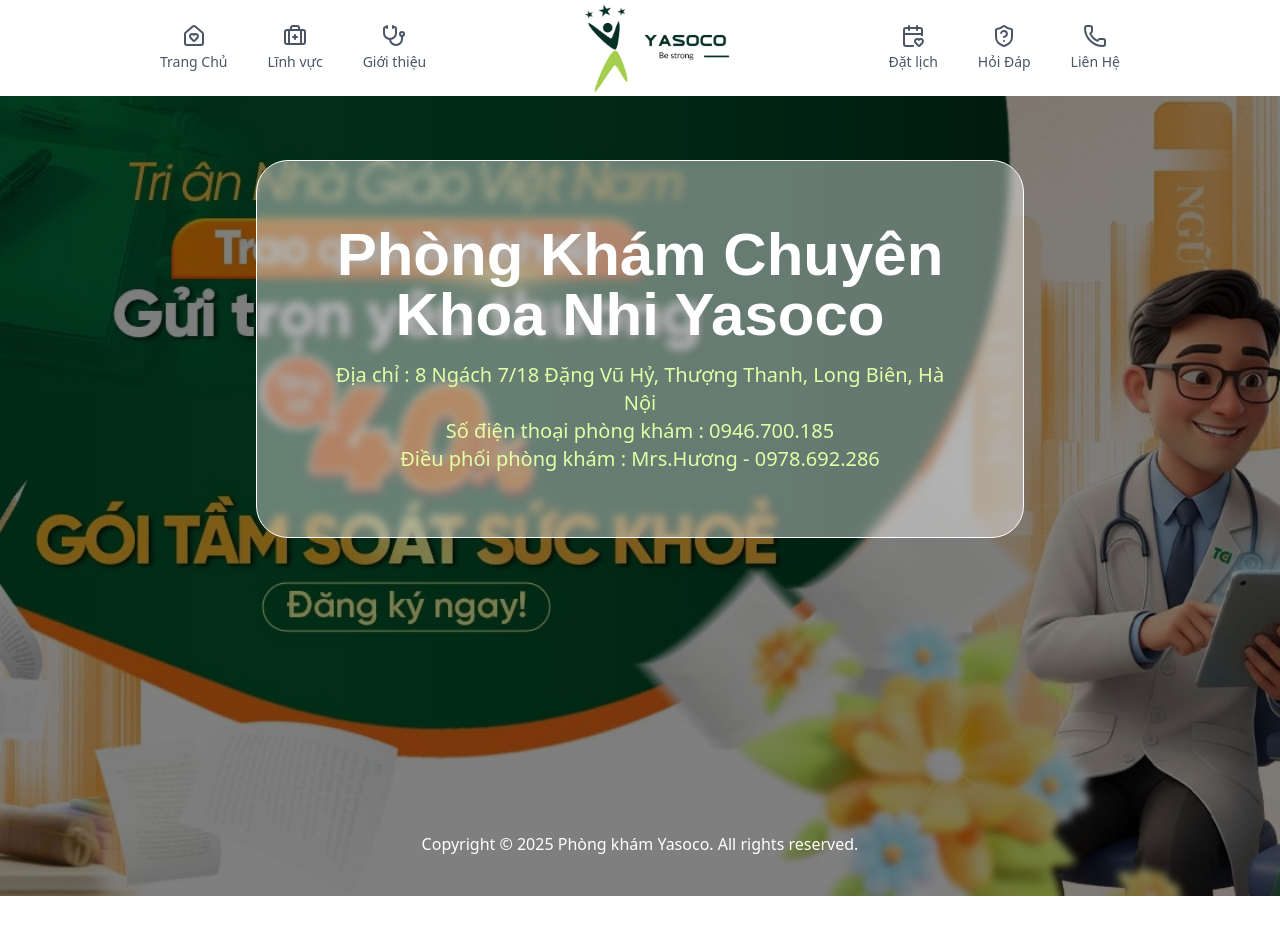
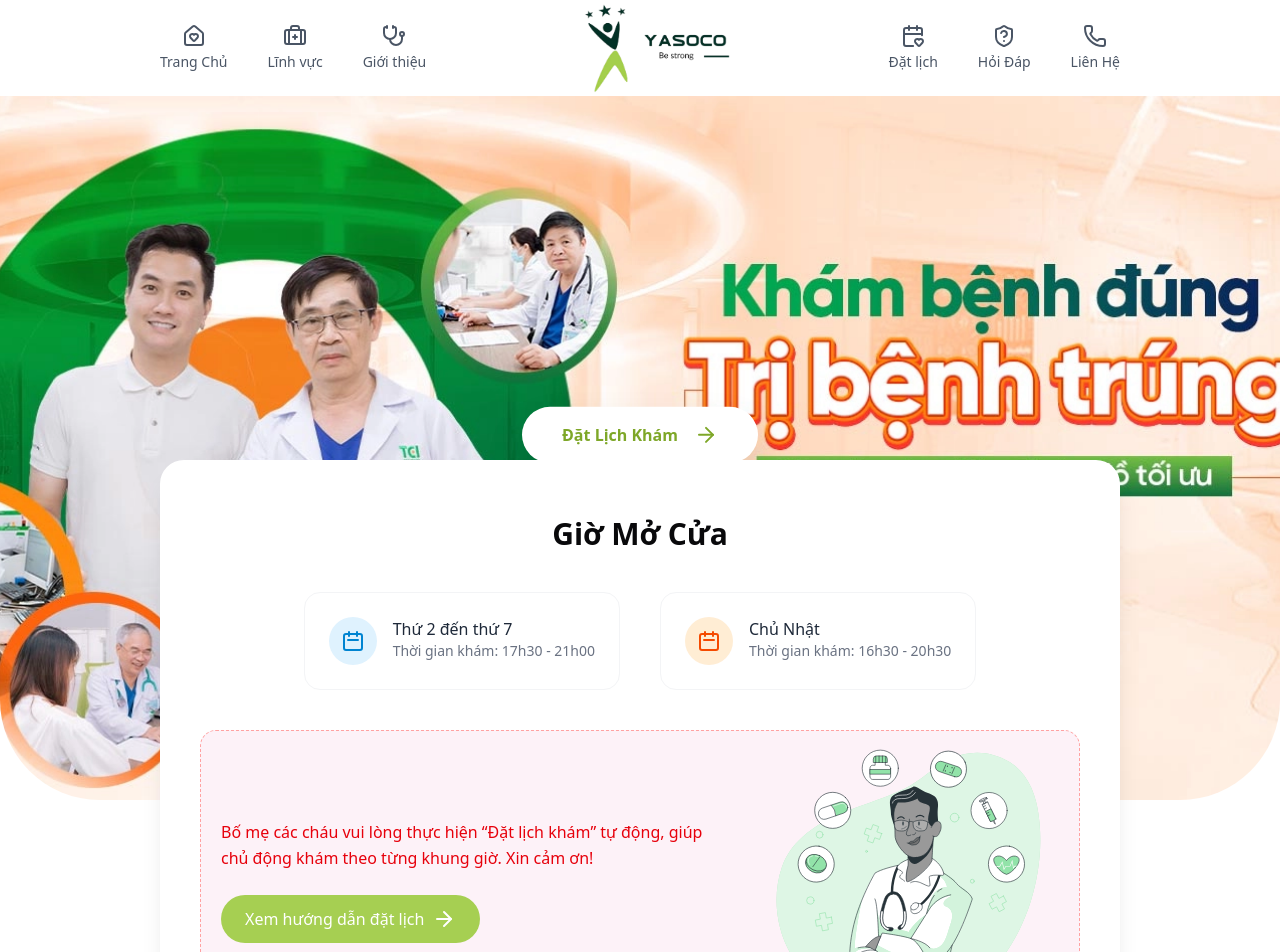
Before and after one commit to Sep29th/yasoco, a Next.js app: page / in a window 1280 px wide. Shown: the top 952 px of the page. Before the commit the page ends 896 px from the top, so only its background shows below. Built offline with nearby package versions, Linux system fonts and the light colour scheme; a web font is replaced by a local one.

Commit message:
Refactor code structure for improved readability and maintainability

```diff
--- a/app/(main)/page.tsx
+++ b/app/(main)/page.tsx
@@ -1,4 +1,126 @@
+import { ArrowRight } from "lucide-react";
+import Image from "next/image";
 
 export default function Home() {
-  return <></>;
+  return (
+    <section className="w-full mb-20">
+      {/* HERO SECTION */}
+      <div className="relative w-full h-[420px] sm:h-[500px] lg:h-[calc(100vh-96px)] overflow-hidden lg:rounded-b-[100px]">
+        <Image
+          src="/section1.webp"
+          alt="Bác sĩ và bệnh nhi"
+          fill
+          priority
+          className="object-cover object-center"
+        />
+
+        {/* Nút Đặt lịch khám - ĐỔI HIỆU ỨNG VÀ DỪNG KHI HOVER */}
+        <div className="absolute inset-0 flex items-end pb-20 sm:pb-24 lg:items-center lg:pb-0 justify-center px-4">
+          <button className="cursor-pointer px-8 sm:px-10 py-4 bg-white text-[#7ea728] font-semibold rounded-full shadow-2xl hover:shadow-lg hover:scale-105 transition flex items-center space-x-4 text-base animate-bounce hover:animate-none">
+            <span>Đặt Lịch Khám</span>
+            <ArrowRight className="w-5 h-5 sm:w-6 sm:h-6" />
+          </button>
+        </div>
+      </div>
+
+      {/* CARD GIỜ MỞ CỬA */}
+      <div className="relative max-w-5xl mx-auto px-4 sm:px-6 lg:px-8 -mt-14 sm:-mt-20 lg:-mt-85 z-10">
+        <div className="bg-white rounded-3xl shadow-xl px-6 sm:px-10 py-10 sm:py-14">
+          <h2 className="text-xl sm:text-2xl lg:text-3xl font-semibold text-center mb-8 sm:mb-10">
+            Giờ Mở Cửa
+          </h2>
+
+          {/* Danh sách giờ khám */}
+          <div className="flex flex-col sm:flex-row items-center justify-center gap-6 sm:gap-10 mb-10">
+            {/* Thứ 2 - Thứ 7 */}
+            <div className="group flex items-center sm:items-start space-x-4 p-4 sm:p-6 rounded-2xl border border-gray-100 hover:bg-sky-50 hover:shadow-md transition w-full sm:w-auto">
+              <div className="bg-sky-100 text-sky-600 p-3 rounded-full group-hover:bg-sky-200 transition">
+                <svg
+                  xmlns="http://www.w3.org/2000/svg"
+                  className="w-6 h-6"
+                  fill="none"
+                  viewBox="0 0 24 24"
+                  stroke="currentColor"
+                >
+                  <path
+                    strokeLinecap="round"
+                    strokeLinejoin="round"
+                    strokeWidth={2}
+                    d="M8 7V3m8 4V3m-9 8h10M5 21h14a2 2 0 002-2V7a2
+                    2 0 00-2-2H5a2 2 0 00-2 2v12a2 2
+                    0 002 2z"
+                  />
+                </svg>
+              </div>
+              <div className="text-left">
+                <p className="font-medium text-gray-800 group-hover:text-sky-700 transition">
+                  Thứ 2 đến thứ 7
+                </p>
+                <p className="text-gray-500 text-sm">
+                  Thời gian khám: 17h30 - 21h00
+                </p>
+              </div>
+            </div>
+
+            {/* Chủ Nhật */}
+            <div className="group flex items-center sm:items-start space-x-4 p-4 sm:p-6 rounded-2xl border border-gray-100 hover:bg-orange-50 hover:shadow-md transition w-full sm:w-auto">
+              <div className="bg-orange-100 text-orange-600 p-3 rounded-full group-hover:bg-orange-200 transition">
+                <svg
+                  xmlns="http://www.w3.org/2000/svg"
+                  className="w-6 h-6"
+                  fill="none"
+                  viewBox="0 0 24 24"
+                  stroke="currentColor"
+                >
+                  <path
+                    strokeLinecap="round"
+                    strokeLinejoin="round"
+                    strokeWidth={2}
+                    d="M8 7V3m8 4V3m-9 8h10M5 21h14a2 2 0
+                    002-2V7a2 2 0 00-2-2H5a2 2 0
+                    00-2 2v12a2 2 0 002 2z"
+                  />
+                </svg>
+              </div>
+              <div className="text-left">
+                <p className="font-medium text-gray-800 group-hover:text-orange-700 transition">
+                  Chủ Nhật
+                </p>
+                <p className="text-gray-500 text-sm">
+                  Thời gian khám: 16h30 - 20h30
+                </p>
+              </div>
+            </div>
+          </div>
+
+          {/* Ghi chú + ảnh minh họa */}
+          <div className="border border-dashed border-red-300 bg-pink-50 rounded-2xl lg:pb-0 px-5 pb-5 flex flex-col-reverse lg:flex-row items-center justify-between gap-8">
+            {/* Nội dung bên trái */}
+            <div className="flex-1 flex flex-col items-center lg:items-start">
+              <p className="text-red-600 font-medium mb-6 leading-relaxed text-center lg:text-left">
+                Bố mẹ các cháu vui lòng thực hiện “Đặt lịch khám” tự động, giúp
+                chủ động khám theo từng khung giờ. Xin cảm ơn!
+              </p>
+
+              <button className="cursor-pointer bg-[#A6CF52] text-white px-6 py-3 rounded-full hover:bg-[#7ea728] transition text-sm sm:text-base font-medium flex items-center gap-x-2">
+                <span>Xem hướng dẫn đặt lịch</span>
+                <ArrowRight className="w-5 h-5 sm:w-6 sm:h-6" />
+              </button>
+            </div>
+
+            {/* Ảnh minh họa */}
+            <div className="shrink-0 w-48 sm:w-60 lg:w-[300px]">
+              <Image
+                src="/medicine-bro.svg"
+                alt="Minh họa đặt lịch khám"
+                width={400}
+                height={400}
+                className="w-full h-auto"
+              />
+            </div>
+          </div>
+        </div>
+      </div>
+    </section>
+  );
 }
--- a/app/globals.css
+++ b/app/globals.css
@@ -120,3 +120,7 @@
     @apply bg-background text-foreground;
   }
 }
+
+::selection {
+  background: #A6CF52;
+}
```
Also changed, not shown: public/medicine-bro.svg (added), public/section1.webp (renamed from public/session1.webp).
